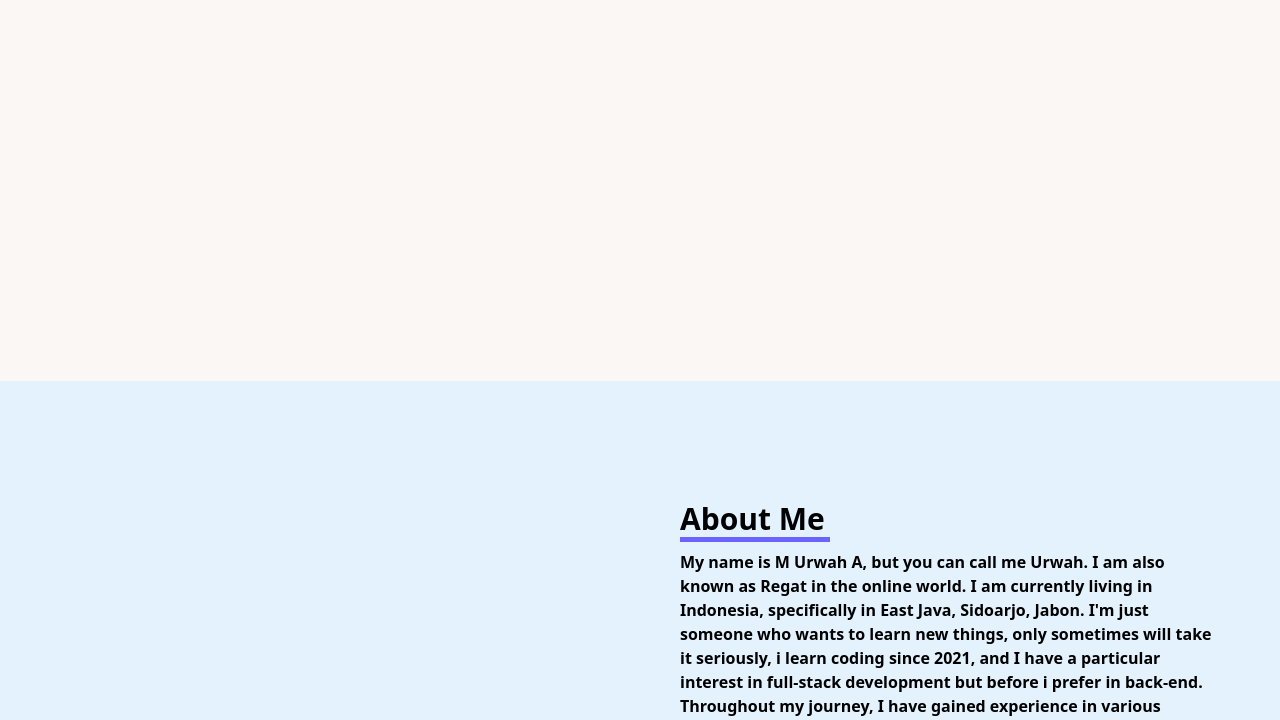
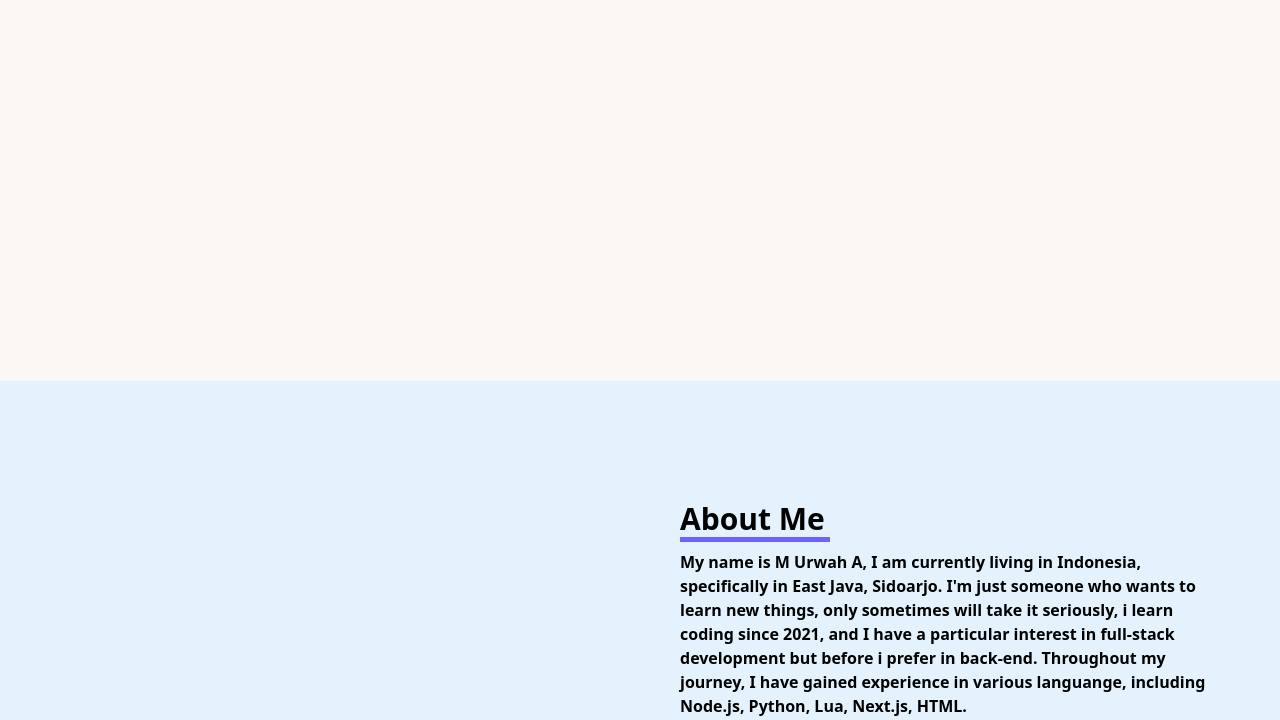
Before and after one commit to RegatRyl/portofolio, a plain HTML site: page index.html in a window 1280 px wide. Shown: the part 232-952 px from the top of the page. Drawn offline with nearby package versions, Linux system fonts and the light colour scheme.

Commit message:
Update index.html

```diff
--- a/index.html
+++ b/index.html
@@ -120,7 +120,7 @@
 						<h1 class="text-3xl font-bold leading-9" data-aos="fade-up">About Me</h1>
 						<div class="bg-[#6C63FF] w-[150px] h-[5px]" data-aos="fade-up" data-aos-duration="1000"></div>
 						<p class="mt-2 font-semibold" data-aos="fade-down" data-aos-duration="1000">
-							My name is M Urwah A, but you can call me Urwah. I am also known as Regat in the online world. I am currently living in Indonesia, specifically in East Java, Sidoarjo, Jabon. I'm just someone who wants to learn new things, only sometimes will take it seriously, i learn coding since 2021, and I have a particular interest in full-stack development but before i prefer in back-end. Throughout my journey, I have gained experience in various languange, including Node.js, Python, Lua, Next.js, HTML, Tailwind CSS, and DaisyUI.
+							My name is M Urwah A, I am currently living in Indonesia, specifically in East Java, Sidoarjo. I'm just someone who wants to learn new things, only sometimes will take it seriously, i learn coding since 2021, and I have a particular interest in full-stack development but before i prefer in back-end. Throughout my journey, I have gained experience in various languange, including Node.js, Python, Lua, Next.js, HTML.
 						</p>
 					</div>
 				</div>
```
